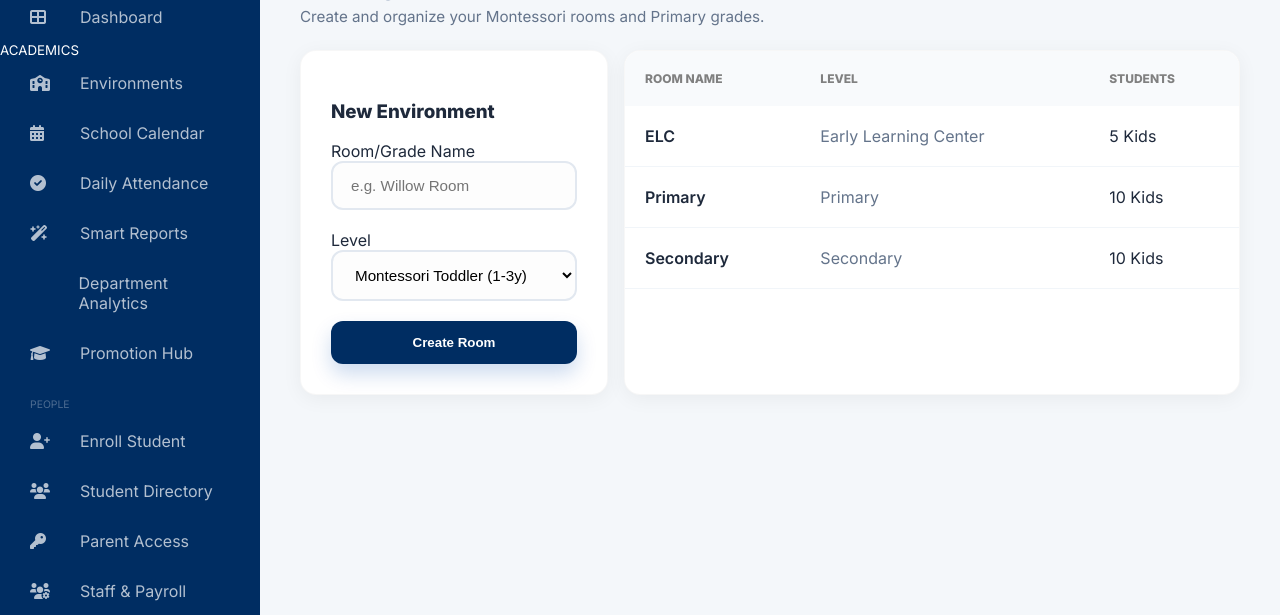
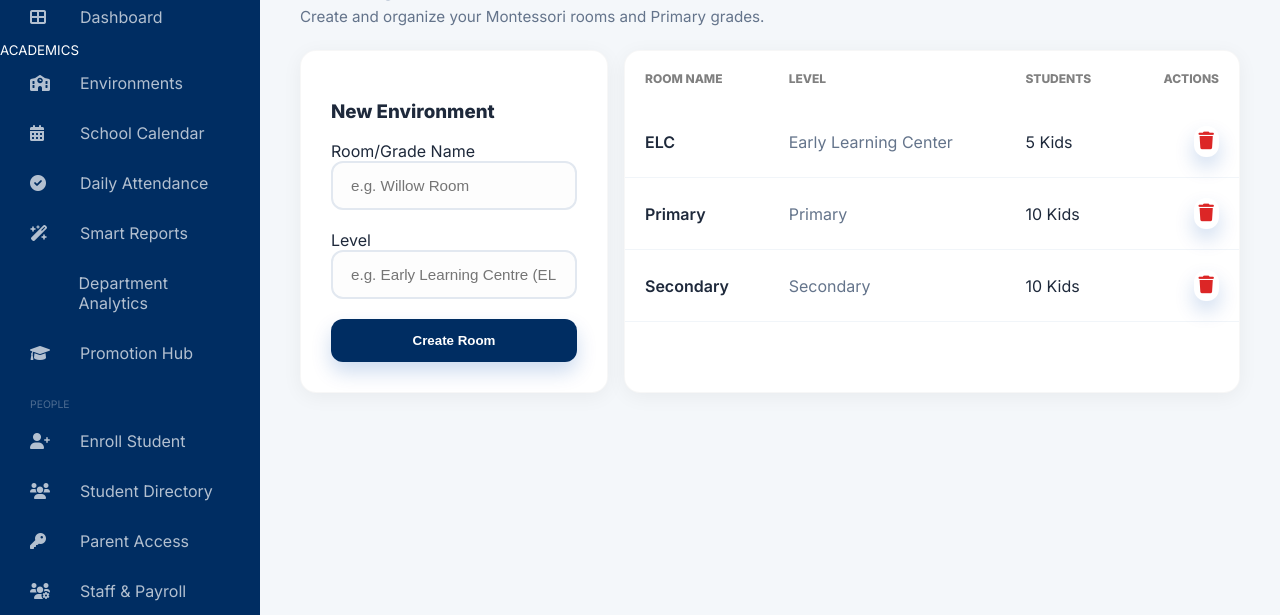
Before and after one commit to moosehova/pebbles-college-admin, a Flask app: page /academics/manage in a window 1280 px wide. Shown: the part 185-800 px from the top of the page. Run offline with Flask 3, Linux system fonts and the light colour scheme; a user stored in the database is signed in; some libraries are stand-ins or nearby versions.

Commit message:
all changes

```diff
--- a/app.py
+++ b/app.py
@@ -954,6 +954,26 @@ def create_env():
     new_env = Environment(name=request.form['name'], level=request.form['level'])
     db.session.add(new_env)
     db.session.commit()
+    flash('Environment created successfully!', 'success')
+    return redirect(url_for('manage_academics'))
+
+@app.route('/academics/delete_env/<int:env_id>', methods=['POST'])
+@login_required
+def delete_env(env_id):
+    if not restrict_access(['admin']):
+        flash('Only administrators can delete classes.', 'danger')
+        return redirect(url_for('manage_academics'))
+
+    env_to_delete = Environment.query.get_or_404(env_id)
+
+    # Check if there are students in this class
+    if env_to_delete.students:
+        flash(f'Cannot delete {env_to_delete.name}. Please reassign its {len(env_to_delete.students)} students first.', 'danger')
+        return redirect(url_for('manage_academics'))
+
+    db.session.delete(env_to_delete)
+    db.session.commit()
+    flash('Class deleted successfully.', 'success')
     return redirect(url_for('manage_academics'))
 
 
--- a/templates/academics/manage.html
+++ b/templates/academics/manage.html
@@ -16,12 +16,7 @@
             <br>
             <div class="owlio-form-group">
                 <label class="owlio-label">Level</label>
-                <select name="level" class="owlio-select">
-                    <option value="Toddler">Montessori Toddler (1-3y)</option>
-                    <option value="Primary">Montessori Primary (3-6y)</option>
-                    <option value="Lower Elementary">Lower Elementary (G1-3)</option>
-                    <option value="Upper Elementary">Upper Elementary (G4-7)</option>
-                </select>
+                <input type="text" name="level" class="owlio-input" placeholder="e.g. Early Learning Centre (ELC)" required>
             </div>
             <button type="submit" class="owlio-btn" style="width: 100%; margin-top: 20px;">Create Room</button>
         </form>
@@ -29,11 +24,12 @@
 
     <div class="owlio-card" style="padding: 0; overflow: hidden;">
         <table style="width: 100%; border-collapse: collapse;">
-            <thead style="background: #f8fafc;">
+            <thead>
                 <tr>
                     <th style="padding: 20px; text-align: left; font-size: 0.75rem; color: gray;">ROOM NAME</th>
                     <th style="padding: 20px; text-align: left; font-size: 0.75rem; color: gray;">LEVEL</th>
                     <th style="padding: 20px; text-align: left; font-size: 0.75rem; color: gray;">STUDENTS</th>
+                    <th style="padding: 20px; text-align: right; font-size: 0.75rem; color: gray;">ACTIONS</th>
                 </tr>
             </thead>
             <tbody>
@@ -42,6 +38,13 @@
                     <td style="padding: 20px; font-weight: 600;">{{ env.name }}</td>
                     <td style="padding: 20px; color: #64748b;">{{ env.level }}</td>
                     <td style="padding: 20px;"><span class="status-badge active">{{ env.students|length }} Kids</span></td>
+                    <td style="padding: 20px; text-align: right;">
+                        <form action="{{ url_for('delete_env', env_id=env.id) }}" method="POST" style="display:inline;" onsubmit="return confirm('Are you sure you want to delete this class?');">
+                            <button type="submit" class="owlio-btn" style="background: none; border: none; color: #dc2626; padding: 5px; font-size: 1.1rem; cursor: pointer;">
+                                <i class="fas fa-trash"></i>
+                            </button>
+                        </form>
+                    </td>
                 </tr>
                 {% endfor %}
             </tbody>
```
